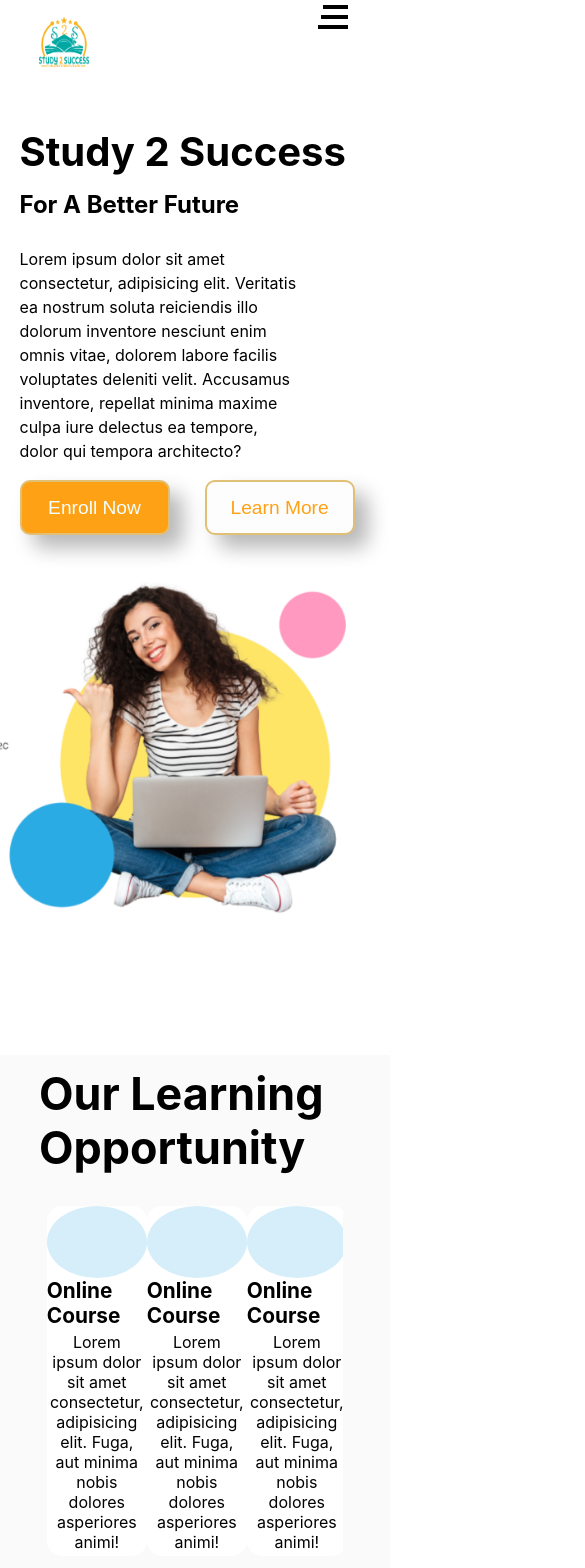
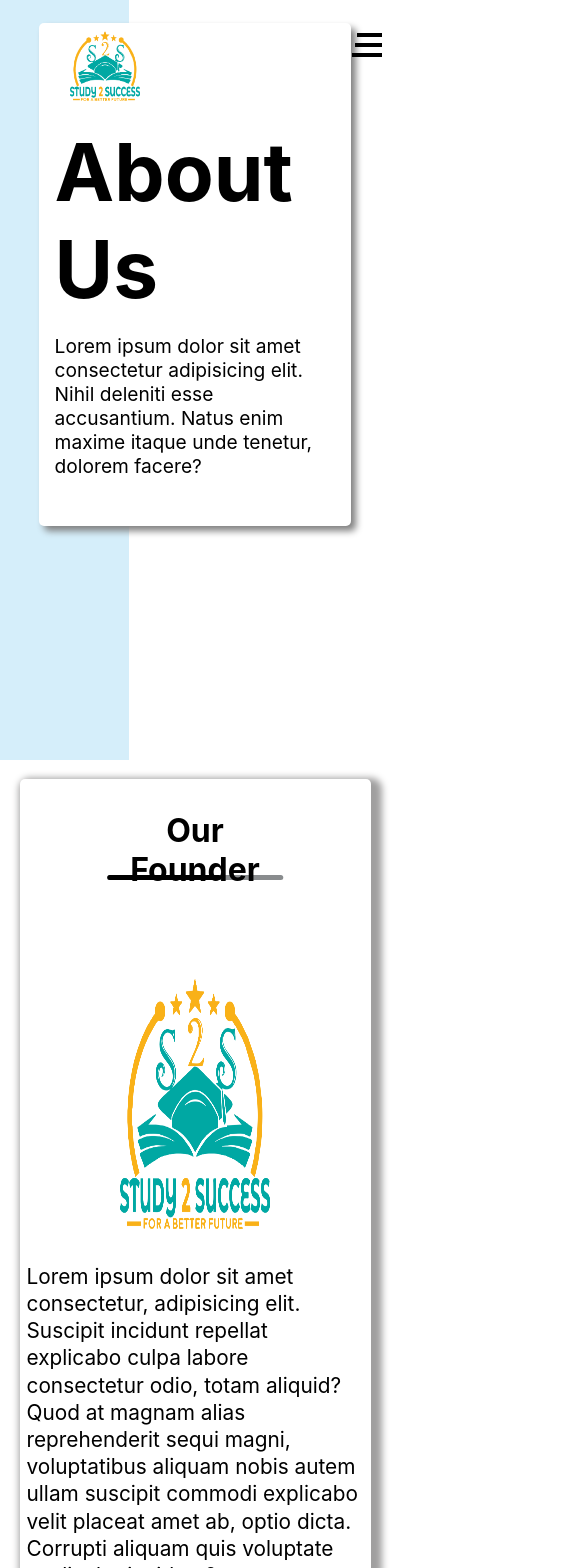
Before and after one commit to megh16123/s2sui, a React (Create React App) app in the folder ui/: page / in a window 390 px wide. Shown: the top 1568 px of the page, 585 px wide, since content can reach past the window. Built offline with nearby package versions, Linux system fonts and the light colour scheme.

Commit message:
Navbar, home, about updated from new branch

```diff
--- a/ui/src/App.js
+++ b/ui/src/App.js
@@ -4,8 +4,8 @@ import Classes from "./components/pages/Classes/Classes";
 
 function App() {
   return (
-    <Hero />
-    // <About/>
+    // <Hero />
+    <About/>
     // <Classes />
   );
 }
--- a/ui/src/components/LayoutComponents/Navbar.jsx
+++ b/ui/src/components/LayoutComponents/Navbar.jsx
@@ -1,6 +1,6 @@
 import React,{useState} from 'react'
 import styles from './Navbar.module.scss'
-
+// import Image from 'next/image'
 function Navbar() {
   const [showlinks,setShowLinks]=useState(false);
   const [width, setWidth] = React.useState(0);
@@ -37,7 +37,7 @@ function Navbar() {
   return (
     <navbar className={styles.navbar} >
         <div className={styles.logo}>
-            <img src="/logo.png" alt="logo" width="50" height="50"></img>
+            <img src="/logo.png" alt="logo" width={70} height={70}></img>
         </div>
         <ul className={styles.navlinks} style={width<768?showlinks?show:notShow:nothing}>
         <li>Home</li>
--- a/ui/src/components/LayoutComponents/Navbar.module.scss
+++ b/ui/src/components/LayoutComponents/Navbar.module.scss
@@ -29,11 +29,13 @@
         // flex-direction: column;
         position:relative;
         .burger{
-            position:absolute;
+            position:fixed;
             display: flex;
             flex-direction: column;
-            top: 2.5%;
-            right: 1%;
+            top: 3.5%;
+            z-index: 1000;
+            right: 2%;
+
             .line{
                 background-color: black;
                 height: 4px;
@@ -53,10 +55,10 @@
             }
         }
         .navlinks{
-            display: none;
-            width: 100%;
+            // display: none;
+            // width: 100%;
             li{
-                margin: 4% auto;
+                color: white;
             }
         }
 
--- a/ui/src/components/pages/About/About.jsx
+++ b/ui/src/components/pages/About/About.jsx
@@ -1,9 +1,20 @@
 import React from 'react'
 import styles from './About.module.scss'
+// import Image from 'next/image'
 import Navbar from '../../LayoutComponents/Navbar'
 import Footer from '../../LayoutComponents/footer'
 
 function About() {
+  // const svg= <HTMLElement><svg className={styles.svg} viewBox="0 0 500 150" preserveAspectRatio="none" ><path className={styles.path} d="M251.92,-17.26 C209.59,70.55 285.77,81.41 251.92,151.48 L500.00,150.00 L500.00,0.00 Z" ></path></svg></HTMLElement>;
+  const [width, setWidth] = React.useState(0);
+  // const [svg, showSvg] = React.useState(false);
+  // React.useEffect(() => {
+  //   setWidth(window.innerWidth);
+  // });
+  // if(width>768){
+  //   showSvg(true);
+  // }
+
   return (
     <>
       <div className={styles.about_component}>
@@ -17,7 +28,7 @@ function About() {
 
         </div>
         <div className={styles.right_component}>
-        <img className='lightbulb' src="/logo.png" width="500px" height="500px" alt="lightBulb"></img>
+        <img className='lightbulb' src="/logo.png" alt="lightBulb"></img>
         </div>
     </div>
     </div>
@@ -29,7 +40,7 @@ function About() {
         </div>
         <div className={styles.founder_content}>
         <div className={styles.left_container}>
-        <img className='lightbulb' src="/logo.png" width="500px" height="500px" alt="lightBulb"></img>
+        <img className='lightbulb' src="/logo.png"  alt="lightBulb"></img>
         </div>
         <div className={styles.right_container}>
           Lorem ipsum dolor sit amet consectetur, adipisicing elit. Suscipit incidunt repellat explicabo culpa labore consectetur odio, totam aliquid? Quod at magnam alias reprehenderit sequi magni, voluptatibus aliquam nobis autem ullam suscipit commodi explicabo velit placeat amet ab, optio dicta. Corrupti aliquam quis voluptate explicabo incidunt?
--- a/ui/src/components/pages/About/About.module.scss
+++ b/ui/src/components/pages/About/About.module.scss
@@ -29,6 +29,7 @@
             margin-top: 4%;
             padding-right: 5%;
             img{
+                height: 250px;
                 margin-right: -5%;
             }
         }
@@ -38,7 +39,7 @@
     .founder{
         position: relative;
         height: 80vh;
-    box-shadow: 5px 5px 7px  gray;
+        box-shadow: 5px 5px 7px 6px rgb(160, 159, 159);
         margin: 5% 10%;
          overflow: hidden;
         border-radius: 5px;
@@ -95,6 +96,9 @@
             left: 5%;
             top: 5%;
             width: 50%;
+            img{
+                height: 250px;
+            }
         }
         .right_container{
             position: absolute;
@@ -150,12 +154,11 @@
         }
     }
     @media (max-width:768px){
-    // .Navbar{
-        .burger{
-            top: 7.5% !important;
-            right: 11% !important;
-        }
-    // }
+
+
+
+        .about_component{
+            height: 90vh;
         .about{
             .right_component{
                 display: none;
@@ -165,3 +168,46 @@
             }
         }
     }
+    .founder{
+        margin: 5%;
+        display: flex;
+        height: 110vh;
+
+       .founder_text{
+        h1{
+            font-size: 2rem;
+        }
+        }
+        .founder_content{
+            margin: 200px 2% 5% 2%;
+            display: flex;
+            flex-direction: column;
+            .left_container{
+                position: inherit;
+                display: flex;
+                justify-content: center;
+                width: 100%;
+                img{
+                    // height: 00px !important;
+                    width: 150px !important;
+                }
+                margin-bottom: 10%;
+            }
+            .right_container{
+                position: inherit;
+                width: 100%;
+                transform: translateY(0);
+            }
+        }
+        .svg{
+            display: none;
+        }
+    }
+    .our_aim{
+        height: 100vh;
+        p{
+
+            margin: 5%;
+        }
+    }
+    }
--- a/ui/src/components/pages/Home/Hero.jsx
+++ b/ui/src/components/pages/Home/Hero.jsx
@@ -1,8 +1,28 @@
 import React from 'react'
 import styles from './Hero.module.scss'
 import Navbar from '../../LayoutComponents/Navbar'
+// import img from 'next/img'
 import Footer from '../../LayoutComponents/footer'
+import { useRef } from "react";
 function Hero() {
+   const courseSliderRef=useRef();
+   const courseSliderRef2=useRef();
+  const scroll=(scrollOffset)=>{
+    if (courseSliderRef && courseSliderRef.current) {
+      courseSliderRef.current.scrollLeft += scrollOffset;
+    }
+  }
+  const scroll2=(scrollOffset)=>{
+    if (courseSliderRef2 && courseSliderRef2.current) {
+      courseSliderRef2.current.scrollLeft += scrollOffset;
+    }
+  }
+  const buttonSlider={
+    display:"flex",
+    flexDirection:"row",
+    justifyContent:"center"
+  }
+
   return (
 
     <div className={styles.home}>
@@ -22,45 +42,14 @@ function Hero() {
         </div>
         </div>
         <div className={styles.hero_img}>
-          <img src="/main.png" alt="about-girl"></img>
+          <img src="/main.png"  alt="about-girl"></img>
         </div>
       </section>
 
-      <section className={styles.second}>
-        <h2>Our Learning Opportunity</h2>
-        <div className={styles.cards_container}>
-        <div className={styles.card}>
-          <div className={styles.card_icon}></div>
-          <h4>Online Course</h4>
-          <p>Lorem ipsum dolor sit amet consectetur, adipisicing elit. Fuga, aut minima nobis dolores asperiores animi!</p>
-        </div>
-        <div className={styles.card}>
-        <div className={styles.card_icon}></div>
-          <h4>Online Course</h4>
-          <p>Lorem ipsum dolor sit amet consectetur, adipisicing elit. Fuga, aut minima nobis dolores asperiores animi!</p>
-        </div>
 
-        <div className={styles.card}>
-        <div className={styles.card_icon}></div>
-          <h4>Online Course</h4>
-          <p>Lorem ipsum dolor sit amet consectetur, adipisicing elit. Fuga, aut minima nobis dolores asperiores animi!</p>
-        </div>
-        {/* <div className={styles.card}>
-        <div className={styles.card_icon}></div>
-          <h4>Online Course</h4>
-          <p>Lorem ipsum dolor sit amet consectetur, adipisicing elit. Fuga, aut minima nobis dolores asperiores animi!</p>
-        </div> */}
-        {/* <div className={styles.card}>
-        <div className={styles.card_icon}></div>
-          <h4>Online Course</h4>
-          <p>Lorem ipsum dolor sit amet consectetur, adipisicing elit. Fuga, aut minima nobis dolores asperiores animi!</p>
-        </div> */}
-
-        </div>
-      </section>
       <div className={styles.just_for_margin}>
       </div>
-      <section className={styles.hero_section} style={{flexDirection:'row-reverse', height:'80vh'}}>
+      <section className={styles.hero_section} style={{flexDirection:'row-reverse', height:'110vh'}}>
       <div className={styles.hero_content}>
           <h1>Our Platform is Crafted Specificaly for students</h1>
 
@@ -94,27 +83,112 @@ function Hero() {
       </section>
 
       <section className={styles.fifth}>
+      <h2>Our Platform is Crafted Specificaly for students</h2>
+      <div style={buttonSlider}>
+        <div className={styles.pagination_button_container}>
+          <button
+          onClick={() => scroll2(-250)}>
+
+          <svg
+            width='10'
+            height='18'
+            viewBox='0 0 10 18'
+            fill='none'
+            xmlns='http://www.w3.org/2000/svg'
+          >
+            <path
+              d='M9 1L1 9L9 17'
+              stroke='black'
+              strokeWidth='2'
+              strokeLinecap='round'
+              strokeLinejoin='round'
+            />
+          </svg>
+    </button>
+    </div>
+        <div className={styles.card_container} ref={courseSliderRef2}>
         <div className={styles.card}>
         <img src="https://www.livelaw.in/h-upload/2021/09/14/400572-4pune-jee-main-results-decla-1599551417.jpg" alt="" />
-        <h3>JEE Main course for beginner</h3>
+        <h3>JEE Main course for beginner 1</h3>
         <p>Lorem ipsum dolor sit amet consectetur adipisicing elit. Reiciendis officia deleniti sequi culpa exercitationem cumque, explicabo sed! Sapiente, debitis ea?</p>
         </div>
         <div className={styles.card}>
         <img src="https://www.livelaw.in/h-upload/2021/09/14/400572-4pune-jee-main-results-decla-1599551417.jpg" alt="" />
-        <h3>JEE Main course for beginner</h3>
+        <h3>JEE Main course for beginner 2</h3>
         <p>Lorem ipsum dolor sit amet consectetur adipisicing elit. Reiciendis officia deleniti sequi culpa exercitationem cumque, explicabo sed! Sapiente, debitis ea?</p>
         </div>
         <div className={styles.card}>
         <img src="https://www.livelaw.in/h-upload/2021/09/14/400572-4pune-jee-main-results-decla-1599551417.jpg" alt="" />
-        <h3>JEE Main course for beginner</h3>
+        <h3>JEE Main course for beginner 3</h3>
         <p>Lorem ipsum dolor sit amet consectetur adipisicing elit. Reiciendis officia deleniti sequi culpa exercitationem cumque, explicabo sed! Sapiente, debitis ea?</p>
         </div>
+        <div className={styles.card}>
+        <img src="https://www.livelaw.in/h-upload/2021/09/14/400572-4pune-jee-main-results-decla-1599551417.jpg" alt="" />
+        <h3>JEE Main course for beginner 4</h3>
+        <p>Lorem ipsum dolor sit amet consectetur adipisicing elit. Reiciendis officia deleniti sequi culpa exercitationem cumque, explicabo sed! Sapiente, debitis ea?</p>
+        </div>
+        </div>
+        <div className={styles.pagination_button_container}>
+        <button
+        onClick={() => scroll2(250)}>
+        <svg
+                  width='10'
+                  height='18'
+                  viewBox='0 0 10 18'
+                  fill='none'
+                  xmlns='http://www.w3.org/2000/svg'
+                >
+                  <path
+                    d='M1 17L9 9L1 0.999998'
+                    stroke='black'
+                    strokeWidth='2'
+                    strokeLinecap='round'
+                    strokeLinejoin='round'
+                  />
+                </svg>
+          </button>
+          </div>
+          </div>
       </section>
 
       <section className={styles.sixth}>
         <h2>Our Professional Mentors</h2>
         <p>Lorem ipsum dolor sit amet consectetur adipisicing <br /> elit. Enim vitae nemo nihil ullam doloremque ex!</p>
-        <div className={styles.mentors_component}>
+        <div style={buttonSlider}>
+        <div className={styles.pagination_button_container}>
+          <button
+          onClick={() => scroll(-150)}>
+
+          <svg
+            width='10'
+            height='18'
+            viewBox='0 0 10 18'
+            fill='none'
+            xmlns='http://www.w3.org/2000/svg'
+          >
+            <path
+              d='M9 1L1 9L9 17'
+              stroke='black'
+              strokeWidth='2'
+              strokeLinecap='round'
+              strokeLinejoin='round'
+            />
+          </svg>
+    </button>
+    </div>
+        <div className={styles.mentors_component} ref={courseSliderRef}>
+          <div className={styles.mentor}>
+            <div className={styles.img}>
+            </div>
+              <h3>Lorem ipsum</h3>
+              <h4>UI/UX</h4>
+          </div>
+          <div className={styles.mentor}>
+            <div className={styles.img}>
+            </div>
+              <h3>Lorem ipsum</h3>
+              <h4>UI/UX</h4>
+          </div>
           <div className={styles.mentor}>
             <div className={styles.img}>
             </div>
@@ -136,6 +210,27 @@ function Hero() {
               <h4>UI/UX</h4>
           </div>
         </div>
+        <div className={styles.pagination_button_container}>
+        <button
+        onClick={() => scroll(150)}>
+        <svg
+                  width='10'
+                  height='18'
+                  viewBox='0 0 10 18'
+                  fill='none'
+                  xmlns='http://www.w3.org/2000/svg'
+                >
+                  <path
+                    d='M1 17L9 9L1 0.999998'
+                    stroke='black'
+                    strokeWidth='2'
+                    strokeLinecap='round'
+                    strokeLinejoin='round'
+                  />
+                </svg>
+          </button>
+          </div>
+          </div>
       </section>
 
       {/* <section className={styles.seventh}>
--- a/ui/src/components/pages/Home/Hero.module.scss
+++ b/ui/src/components/pages/Home/Hero.module.scss
@@ -68,16 +68,19 @@
 
         }
         .hero_img{
+            display: flex;
+            justify-content: center;
+            flex-direction: column;
             img{
+
                 // width: 50%;
-                height: 70%;
+                height: 60%;
             }
-
 
         }
     }
     .second{
-        height: 100vh;
+        // height: 100vh;
         padding: 3% 10%;
         background-color: #fbfafb;
 
@@ -166,16 +169,51 @@
     }
     .fifth{
         display: flex;
-        justify-content: space-around;
-        height: 80vh;
-        margin: 7% 10%;
+        justify-content: center;
+        // height: 80vh;
+        padding: 7% 10%;
+        flex-direction: column;
+        .pagination_button_container{
+
+            display: flex;
+            justify-content: center;
+            align-items: center;
+            button{
+                width: 40px;
+                padding-top: 25%;
+                height: 40px;
+                background-color: #F6F6F5;
+                border-radius: 25%;
+                border: none;
+                outline: none;
+                cursor: pointer;
+            }
+        }
+            .card_container{
+                // height: 500px;
+                display: flex;
+                width: 95%;
+        scroll-behavior: smooth;
+            overflow-x: scroll;
+            -ms-overflow-style: none; /* Internet Explorer 10+ */
+            scrollbar-width: none; /* Firefox */
+            // white-space: nowrap;
+            &::-webkit-scrollbar{
+                display: none;
+            }
+            &:first-child{
+                margin-left: 50%;
+            }
+
         .card{
             display: flex;
-            width: 27%;
+            width: 300px;
             flex-direction: column;
+            margin: 5%;
+
             img{
-                height: 200px;
-                width: 300px;
+                // height: 200px;
+                // width: 300px;
                 border: 1px solid black;
                 border-radius: 15px;
                 margin: 5% 0;
@@ -190,9 +228,13 @@
             }
     }
     }
+    }
     .sixth{
+        display: flex;
         justify-content: center;
-        margin: 5% 10%;
+        // height: 80vh;
+        padding: 7% 10%;
+        flex-direction: column;
         h2{
             text-align: center;
             margin: 3%;
@@ -203,11 +245,36 @@
             margin: 3%;
             font-size: 1.1rem;
         }
+        .pagination_button_container{
+
+            display: flex;
+            justify-content: center;
+            align-items: center;
+            button{
+                width: 40px;
+                padding-top: 25%;
+                height: 40px;
+                background-color: #F6F6F5;
+                border-radius: 25%;
+                border: none;
+                outline: none;
+                cursor: pointer;
+            }
+        }
         .mentors_component{
-            margin: 9% auto;
             display: flex;
-            justify-content: space-around;
-            .mentor{
+                width: 95%;
+        scroll-behavior: smooth;
+            overflow-x: scroll;
+            -ms-overflow-style: none; /* Internet Explorer 10+ */
+            scrollbar-width: none; /* Firefox */
+            // white-space: nowrap;
+            &::-webkit-scrollbar{
+                display: none;
+            }
+           .mentor{
+                margin: 4%;
+
                 .img{
                     height: 250px;
                     width: 250px;
@@ -229,23 +296,26 @@
     }
 
 }
+.button_slider{
+    display: flex;
+    flex-direction: row;
+}
 @media (max-width:768px){
     .home{
     .hero_section{
-        height: 115vh !important;
+        // height: 115vh !important;
         flex-direction: column !important;
         margin: 0% 5%;
         .hero_content{
             width: 100%;
         }
         .hero_img{
-
             img{
 
                 transform: translateX(-50%);
                 margin-left: 50%;
                 margin-top: 5%;
-                height: 40%;
+                width: 70%;
             }
         }
     }
@@ -254,12 +324,28 @@
     }
     .four{
         padding: 0;
+        height: 40vh;
+        .stats{
+            .card_icon{
+                width: 80px;
+                height: 80px;
+            }
+            h2{
+               font-size:  2rem;
+
+            }
+            p{
+               font-size: 1.2rem;
+            }
+        }
     }
     .fifth{
-        margin: 5%;
+        margin: 1.5%;
+        padding: 0;
     }
     .sixth{
-        margin: 0;
+        margin:1.5% 1.5%  300px 1.5%;
+        padding: 0;
         .mentors_component{
         .mentor{
             .img{
```
Lines whose indentation alone changed are shown as unchanged.
